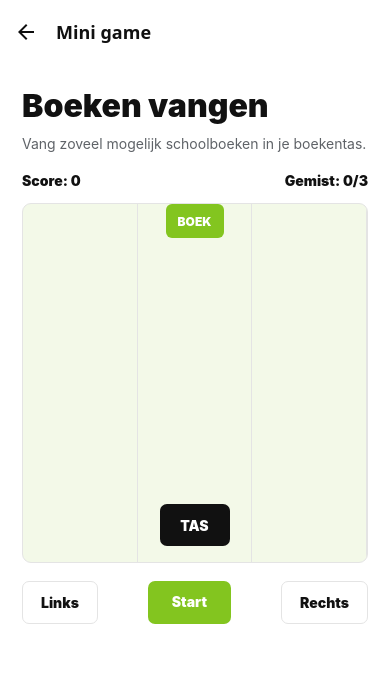
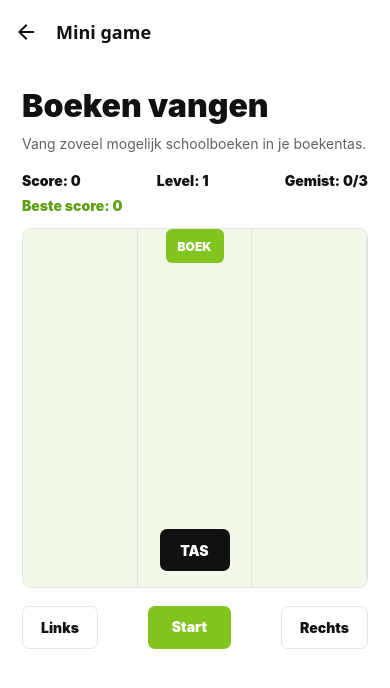
Before and after one commit to r1047785/webflow-campus-app, a React Native app: screen /BookGame in a window 390 px wide. Shown: the top 688 px of the page. Built offline with nearby package versions, Linux system fonts and the light colour scheme; no server answers.

Commit message:
Yente-eindopdracht-onderdeel: improve book game difficulty

```diff
--- a/screens/BookGameScreen.js
+++ b/screens/BookGameScreen.js
@@ -7,8 +7,12 @@ export default function BookGameScreen() {
   const [bookLane, setBookLane] = useState(1);
   const [bookTop, setBookTop] = useState(0);
   const [score, setScore] = useState(0);
+  const [highScore, setHighScore] = useState(0);
   const [misses, setMisses] = useState(0);
   const [isPlaying, setIsPlaying] = useState(false);
+
+  const level = Math.floor(score / 5) + 1;
+  const speed = Math.max(180, 450 - score * 15);
 
   useEffect(() => {
     if (!isPlaying) {
@@ -24,10 +28,10 @@ export default function BookGameScreen() {
 
         return currentTop + 20;
       });
-    }, 450);
+    }, speed);
 
     return () => clearInterval(timer);
-  }, [isPlaying, basketLane, bookLane]);
+  }, [isPlaying, basketLane, bookLane, speed]);
 
   function startGame() {
     setBasketLane(1);
@@ -40,7 +44,15 @@ export default function BookGameScreen() {
 
   function checkCatch() {
     if (bookLane === basketLane) {
-      setScore((currentScore) => currentScore + 1);
+      setScore((currentScore) => {
+        const newScore = currentScore + 1;
+
+        if (newScore > highScore) {
+          setHighScore(newScore);
+        }
+
+        return newScore;
+      });
     } else {
       setMisses((currentMisses) => {
         const newMisses = currentMisses + 1;
@@ -75,8 +87,10 @@ export default function BookGameScreen() {
 
       <View style={styles.scoreRow}>
         <Text style={styles.scoreText}>Score: {score}</Text>
+        <Text style={styles.scoreText}>Level: {level}</Text>
         <Text style={styles.scoreText}>Gemist: {misses}/3</Text>
       </View>
+      <Text style={styles.highScore}>Beste score: {highScore}</Text>
 
       <View style={styles.gameBox}>
         <View style={styles.laneRow}>
@@ -137,11 +151,16 @@ const styles = StyleSheet.create({
   scoreRow: {
     flexDirection: "row",
     justifyContent: "space-between",
-    marginBottom: 14
+    marginBottom: 8
   },
   scoreText: {
     color: colors.ink,
     fontWeight: "900"
+  },
+  highScore: {
+    color: colors.primaryDark,
+    fontWeight: "900",
+    marginBottom: 14
   },
   gameBox: {
     height: 360,
```
